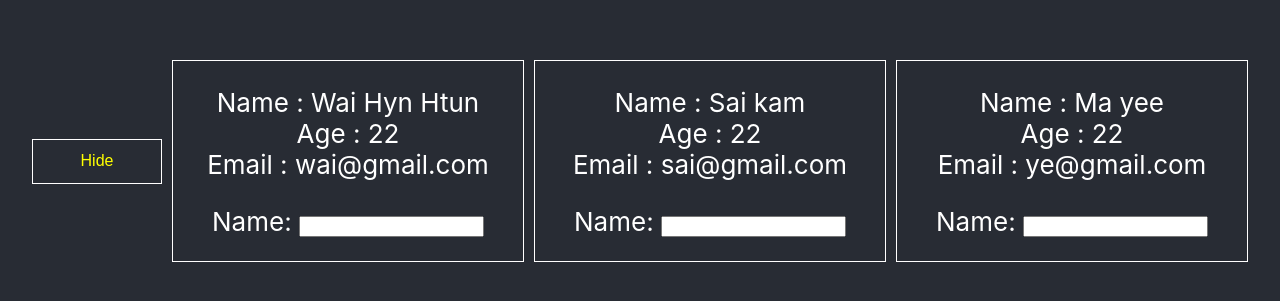
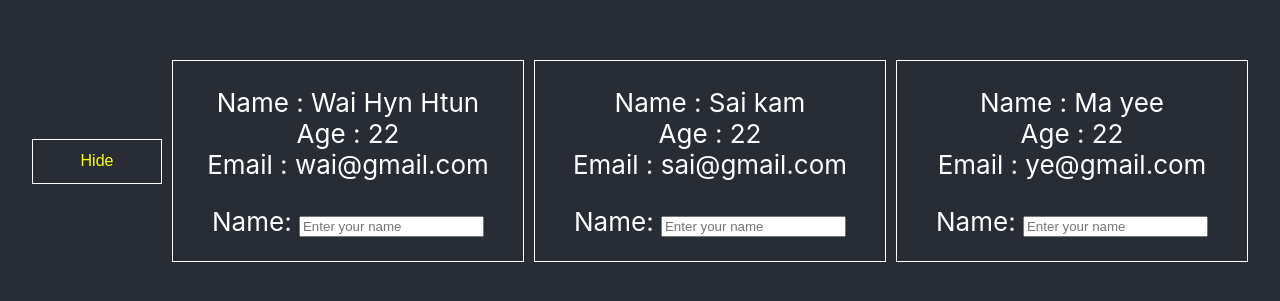
Before and after one commit to kamkyi/dev-wai-react, a React (Create React App) app: page / in a window 1280 px wide. Shown: the part 239-540 px from the top of the page. Built offline with nearby package versions, Linux system fonts and the light colour scheme.

Commit message:
Update Person

```diff
--- a/src/Person/Person.js
+++ b/src/Person/Person.js
@@ -11,7 +11,7 @@ class Person extends Component{
                  Email : {this.props.email}
                </p>
                <label>Name: </label>
-               <input type='text' onChange={this.props.type}/>
+               <input type='text' onChange={this.props.type} placeholder="Enter your name"/>
             </div>
         );
     }
```
